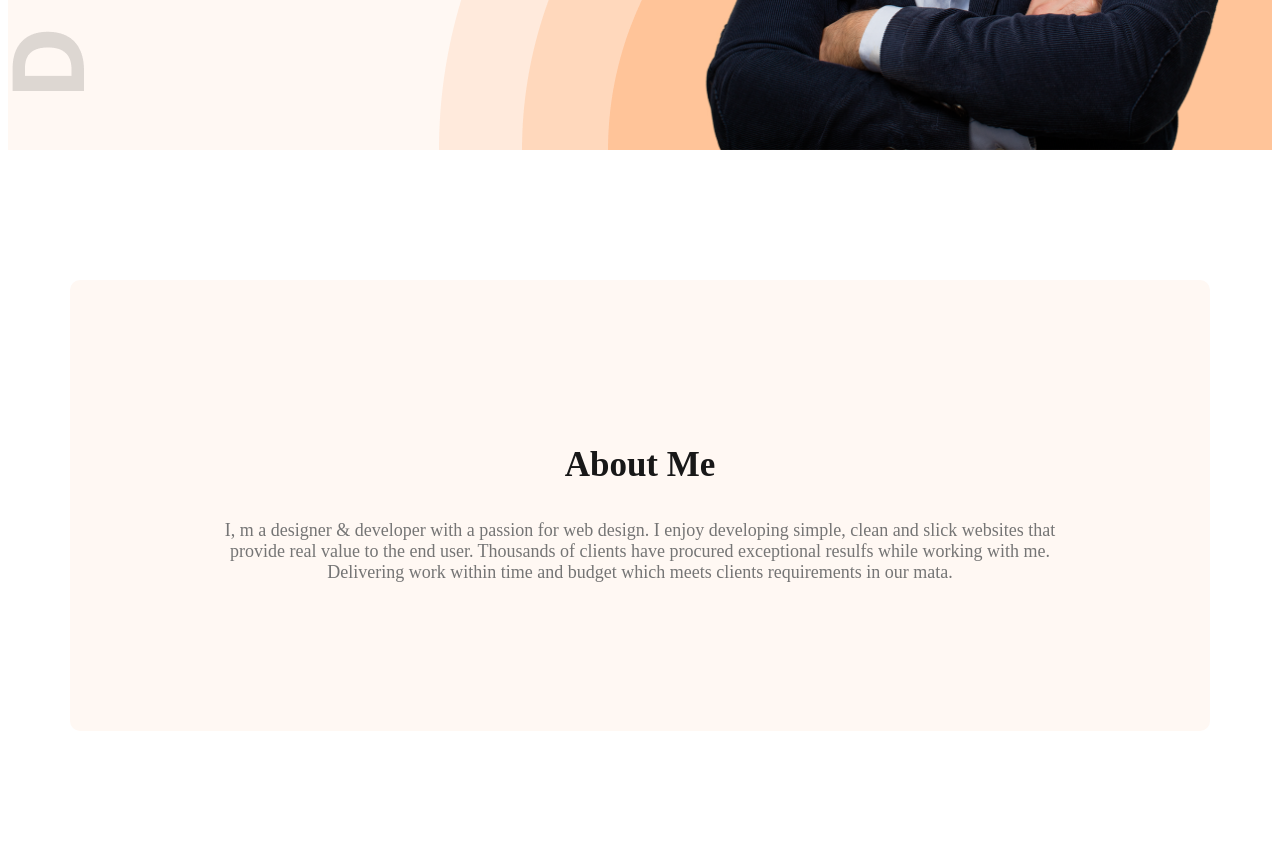
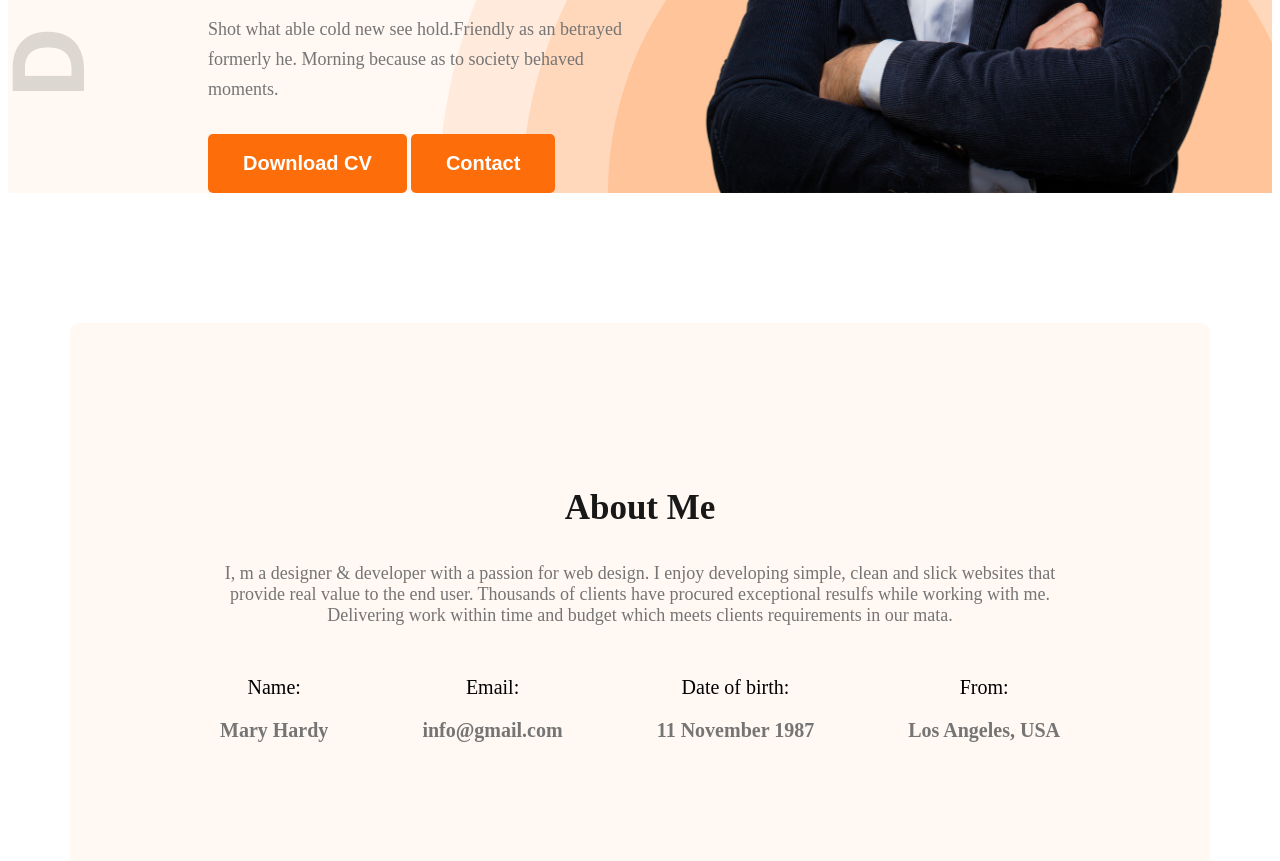
Before and after one commit to pritomdey28/my-web-dev-portfolio, a plain HTML site: page index.html in a window 1280 px wide. Shown: the part 680-1541 px from the top of the page. Before the commit the page ends 1419 px from the top, so only its background shows below. Drawn offline with nearby package versions, Linux system fonts and the light colour scheme.

Commit message:
finding problems

```diff
--- a/css/style.css
+++ b/css/style.css
@@ -17,8 +17,17 @@
     padding: 18px 35px;
     border-radius: 5px;
     border: none;
+    overflow: hidden;
+    cursor: pointer;
+    transition: .5s;
 }
 
+.btn-primary:hover {
+    background-color: transparent;
+    color: #FD6E0A;
+    border: 1px solid #FD6E0A;
+
+}
 .section-title {
     color: #181818;
     text-align: center;
@@ -89,17 +98,32 @@ nav ul a {
 .banner-greetings {
     font-size: 45px;
     font-weight: 600;
+    margin-top: 185px;
 }
 
 .banner-title {
     font-weight: 700;
     font-size: 85px;
+    margin-top: 5px;
+    color: #181818;
+}
+
+.banner-description {
+    margin-top: 20px;
+    margin-bottom: 30px;
+    color: #757575;
+    font-size: 18px;
+    font-weight: 400;
+    line-height: 30px;
 }
 
 .banner-image {
     width: 580px;
 }
 
+.btn-box button{
+    gap: 30px;
+}
 /* main styles */
 
 main {
@@ -114,3 +138,20 @@ main {
     margin-top: 130px;
     background: #FFF8F3;
 }
+
+.about-items {
+    display: flex;
+    justify-content: space-between;
+    margin-top: 30px;
+}
+
+.about-item {
+    text-align: center;
+    font-size: 20px;
+}
+
+.item-description {
+    font-size: 20px;
+    font-weight: 600;
+    color: #757575;
+}
--- a/index.html
+++ b/index.html
@@ -21,8 +21,10 @@
                 <h3 class="banner-greetings dark-2">Hi, I'm</h3>
                 <h1 class="banner-title">Mary Hardy</h1>
                 <p class="banner-description">Shot what able cold new see hold.Friendly as an betrayed formerly he. Morning because as to society behaved moments.</p>
-                <button class="btn-primary">Download CV</button>
-                <button class="btn-primary">Contact</button>
+                <div class="btn-box">
+                    <button class="btn-primary">Download CV</button>
+                    <button class="btn-primary">Contact</button>
+                </div>
             </div>
             <img class="banner-image" src="images/hardy.png" alt="">
         </div>
@@ -31,6 +33,24 @@
         <section class="about">
             <h3 class="section-title">About Me</h3>
             <p class="section-description">I, m a designer & developer with a passion for web design. I enjoy developing simple, clean and slick websites that provide real value to the end user. Thousands of clients have procured exceptional resulfs while working with me. Delivering work within time and budget which meets clients requirements in our mata.</p>
+            <div class="about-items">
+                <div class="about-item">
+                    <p class="item-title">Name:</p>
+                    <p class="item-description">Mary Hardy</p>
+                </div>
+                <div class="about-item">
+                    <p class="item-title">Email:</p>
+                    <p class="item-description">info@gmail.com</p>
+                </div>
+                <div class="about-item">
+                    <p class="item-title">Date of birth:</p>
+                    <p class="item-description">11 November 1987</p>
+                </div>
+                <div class="about-item">
+                    <p class="item-title">From:</p>
+                    <p class="item-description">Los Angeles, USA</p>
+                </div>
+            </div>
         </section>
     </main>
     <footer>
```
